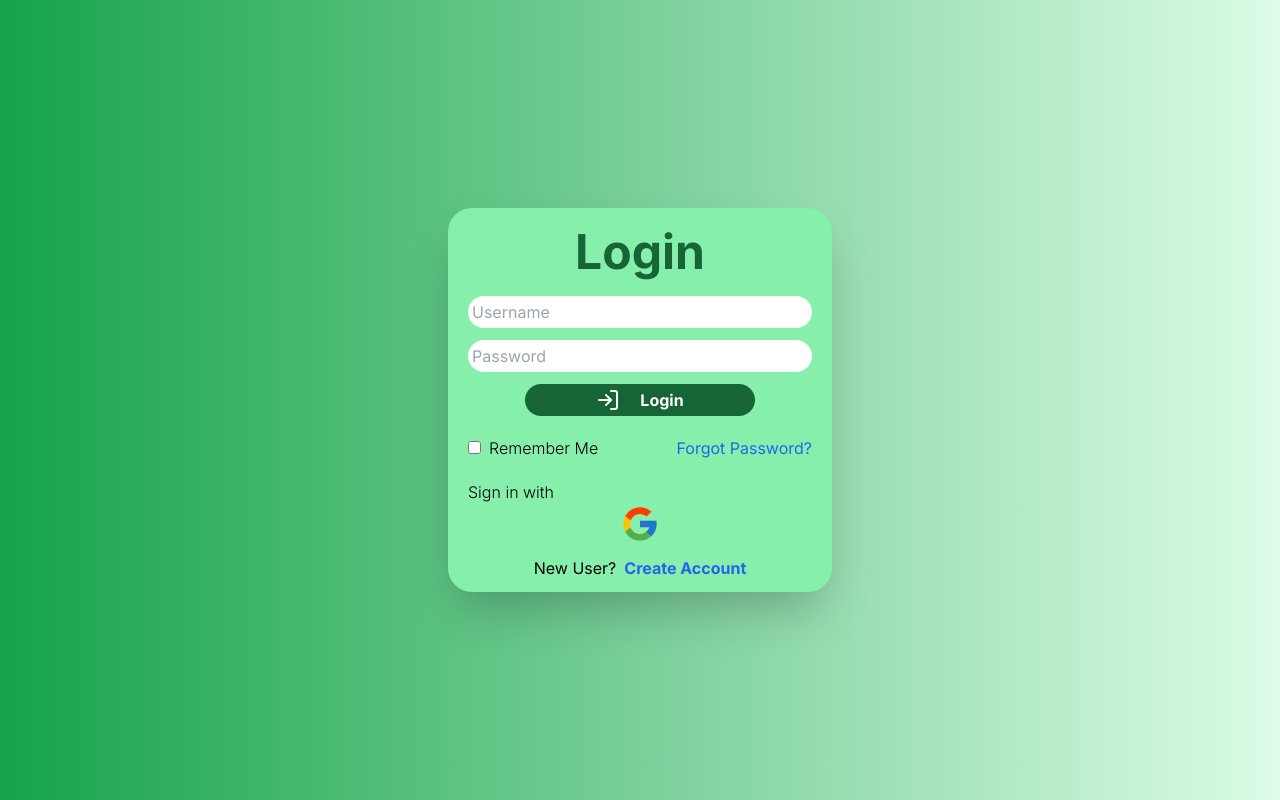
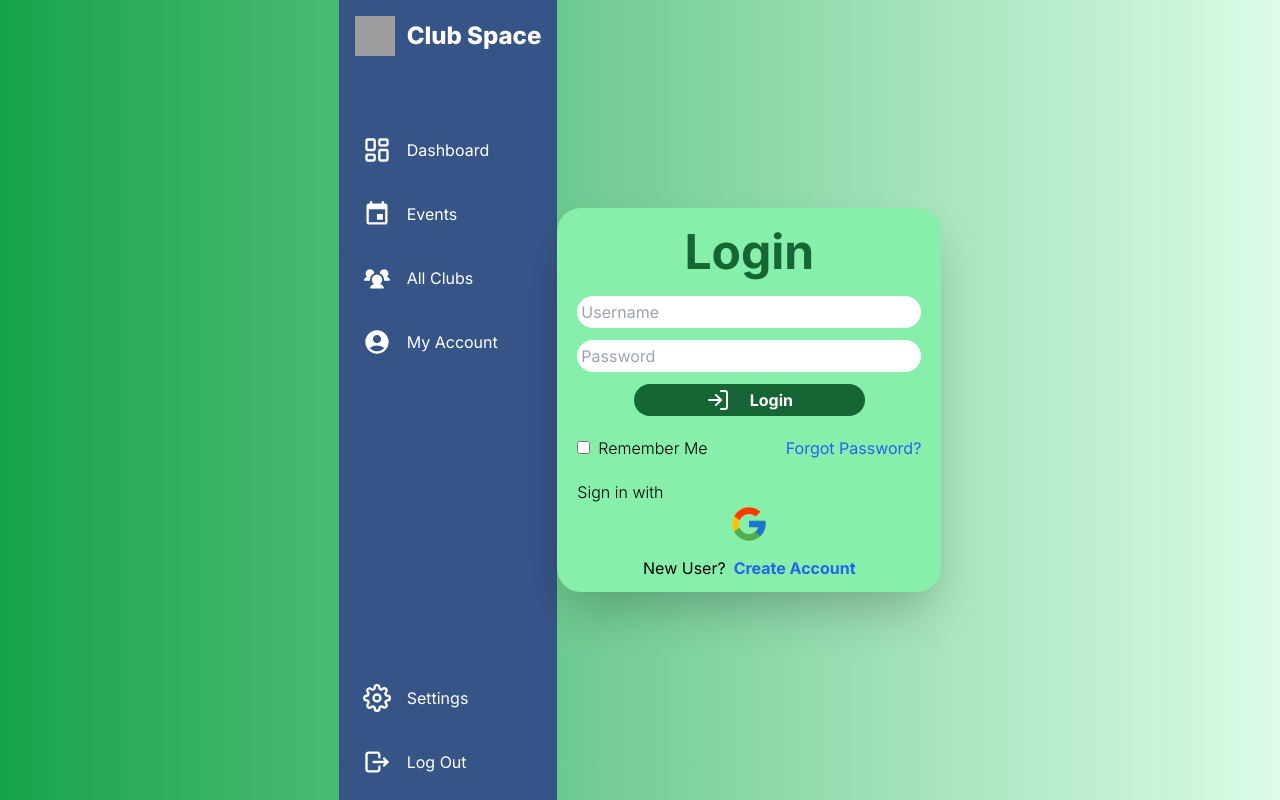
Before and after one commit to PanchananNath/clubspace, a Next.js app: page /login in a window 1280 px wide. Built offline with nearby package versions, Linux system fonts and the light colour scheme; grey boxes are pictures that could not be loaded.

Commit message:
SIdeBar-3/2/24

```diff
--- a/src/app/login/page.tsx
+++ b/src/app/login/page.tsx
@@ -2,10 +2,12 @@ import Image from "next/image";
 import { LuLogIn } from "react-icons/lu";
 import { FcGoogle } from "react-icons/fc";
 import Link from "next/link";
+import SideBar from "@/components/common/SideBar";
 
 export default function Test() {
   return (
     <div className="min-h-screen flex justify-center bg-gradient-to-r from-green-600 to-green-100">
+      <SideBar />
       <form
         action=""
         className="w-96 h-fit bg-green-300 rounded-3xl self-center shadow-2xl"
--- a/src/components/common/SideBar.tsx
+++ b/src/components/common/SideBar.tsx
@@ -54,7 +54,7 @@ export default function SideBar() {
 function SideBarItem(props: { icon: any; text: String; active?: boolean }) {
   return (
     <li className="m-3 p-3 h-fill w-fill ">
-      <a href="" className="flex items-center">
+      <a href="" className="flex items-center hover:bg-quaternary">
         {props.icon}
         <span className="ml-4 text-white">{props.text}</span>
       </a>
--- a/tailwind.config.ts
+++ b/tailwind.config.ts
@@ -15,6 +15,9 @@ const config: Config = {
       },
       colors: {
         primary: "#365486",
+        secondary: "",
+        ternary: "#DCF2F1",
+        quaternary: "#0F1035",
       },
     },
   },
```
